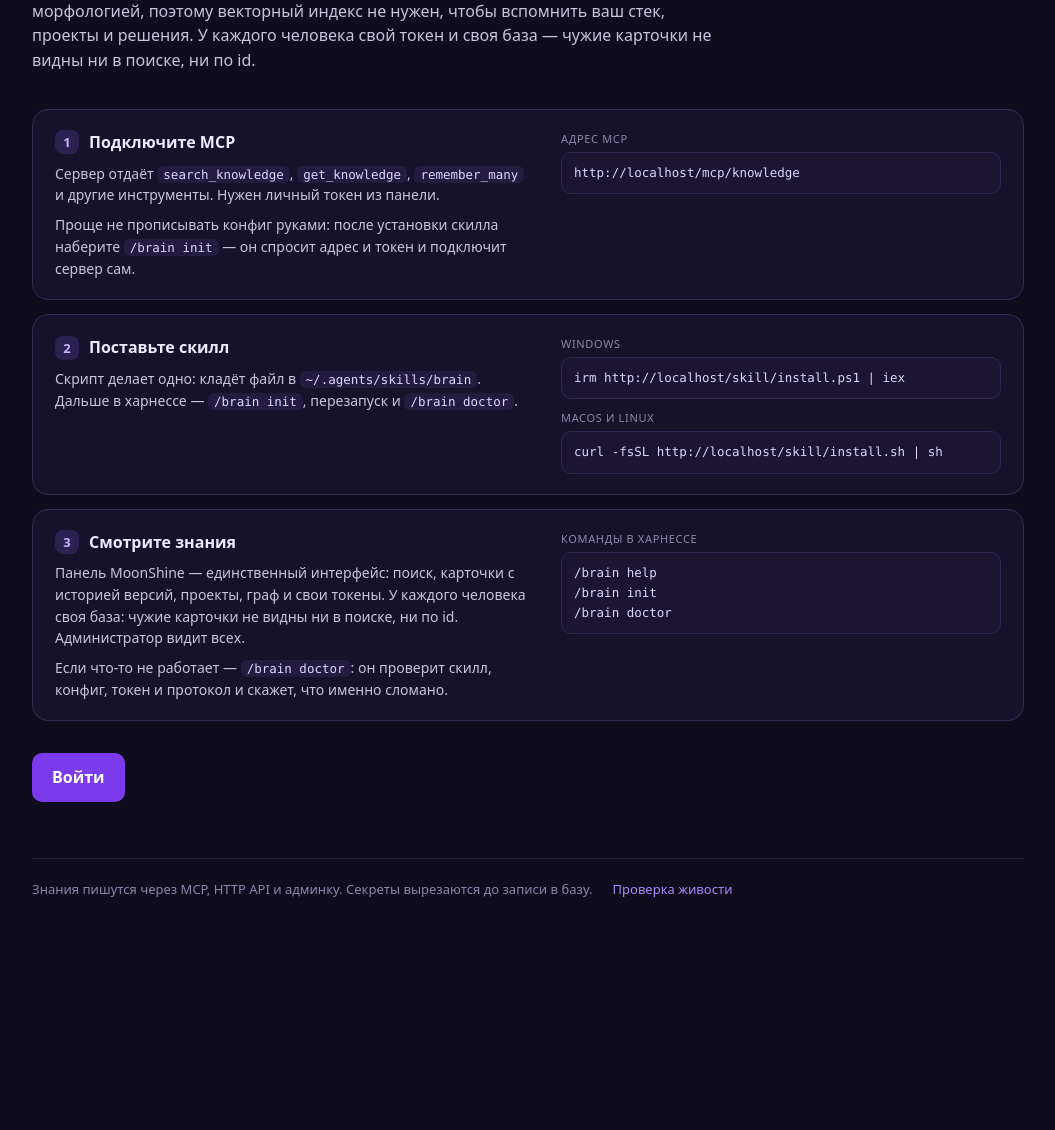
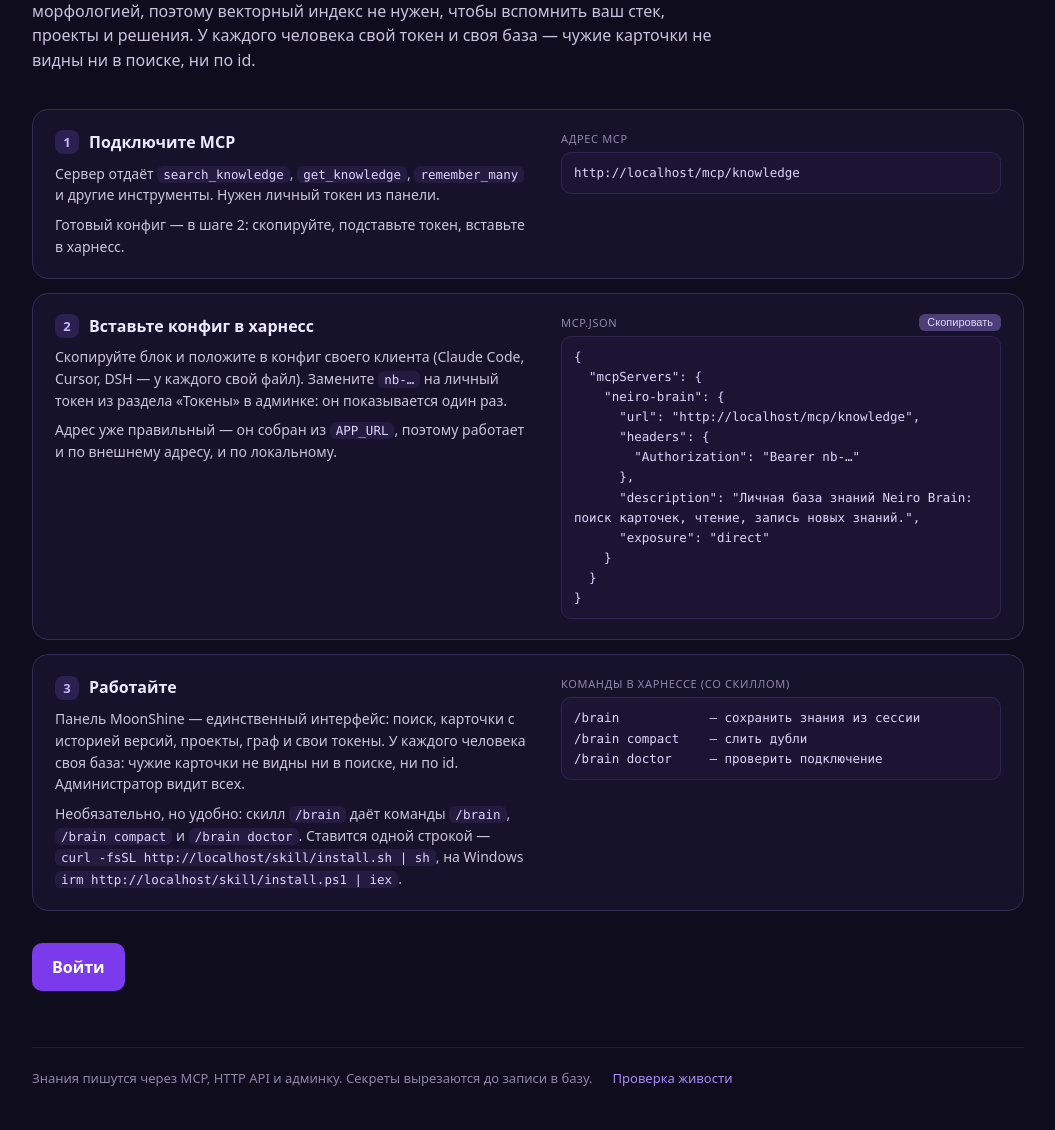
Before and after one commit to skolosov/neiro-brain, a Laravel app: page / in a window 1280 px wide. Shown: the part 298-1428 px from the top of the page, without its empty margins (112-1167 px from the left). Before the commit the page ends 1195 px from the top, so only its background shows below. Run offline with Laravel 12, Linux system fonts and the light colour scheme; parts of the project's set-up code (start-up, migrations or seed data) failed here and were passed over; some libraries are stand-ins or nearby versions.

Commit message:
Лендинг: копируемый mcp.json вместо установщиков, адрес от APP_URL

```diff
--- a/resources/views/home.blade.php
+++ b/resources/views/home.blade.php
@@ -54,8 +54,7 @@
                 <h2><span class="step-num">1</span> Подключите MCP</h2>
                 <p>Сервер отдаёт <code>search_knowledge</code>, <code>get_knowledge</code>,
                     <code>remember_many</code> и другие инструменты. Нужен личный токен из панели.</p>
-                <p>Проще не прописывать конфиг руками: после установки скилла наберите
-                    <code>/brain init</code> — он спросит адрес и токен и подключит сервер сам.</p>
+                <p>Готовый конфиг — в шаге 2: скопируйте, подставьте токен, вставьте в харнесс.</p>
             </div>
             <div class="cmds">
                 <div>
@@ -67,37 +66,52 @@
 
         <section class="step">
             <div>
-                <h2><span class="step-num">2</span> Поставьте скилл</h2>
-                <p>Скрипт делает одно: кладёт файл в <code>~/.agents/skills/brain</code>.
-                    Дальше в харнессе — <code>/brain init</code>, перезапуск и <code>/brain doctor</code>.</p>
+                <h2><span class="step-num">2</span> Вставьте конфиг в харнесс</h2>
+                <p>Скопируйте блок и положите в конфиг своего клиента (Claude Code, Cursor, DSH —
+                    у каждого свой файл). Замените <code>nb-…</code> на личный токен из раздела
+                    «Токены» в админке: он показывается один раз.</p>
+                <p>Адрес уже правильный — он собран из <code>APP_URL</code>, поэтому работает и по
+                    внешнему адресу, и по локальному.</p>
             </div>
             <div class="cmds">
                 <div>
-                    <div class="cmd-label">Windows</div>
-                    <pre><code>irm {{ url('/skill/install.ps1') }} | iex</code></pre>
-                </div>
-                <div>
-                    <div class="cmd-label">macOS и Linux</div>
-                    <pre><code>curl -fsSL {{ url('/skill/install.sh') }} | sh</code></pre>
+                    <div class="cmd-label">
+                        mcp.json
+                        <button type="button" id="nb-copy-mcp" class="btn" style="float:right;padding:0 8px;font-size:11px;line-height:1.6;background:#4c3f78;border:0;border-radius:6px;color:#ddd6fe;cursor:pointer" onclick="nbCopyMcp(this)">Скопировать</button>
+                    </div>
+                    <pre id="nb-mcp-json"><code>{
+  "mcpServers": {
+    "neiro-brain": {
+      "url": "{{ url('/mcp/knowledge') }}",
+      "headers": {
+        "Authorization": "Bearer nb-…"
+      },
+      "description": "Личная база знаний Neiro Brain: поиск карточек, чтение, запись новых знаний.",
+      "exposure": "direct"
+    }
+  }
+}</code></pre>
                 </div>
             </div>
         </section>
 
         <section class="step">
             <div>
-                <h2><span class="step-num">3</span> Смотрите знания</h2>
+                <h2><span class="step-num">3</span> Работайте</h2>
                 <p>Панель MoonShine — единственный интерфейс: поиск, карточки с историей версий,
                     проекты, граф и свои токены. У каждого человека своя база: чужие карточки не
                     видны ни в поиске, ни по id. Администратор видит всех.</p>
-                <p>Если что-то не работает — <code>/brain doctor</code>: он проверит скилл, конфиг,
-                    токен и протокол и скажет, что именно сломано.</p>
+                <p>Необязательно, но удобно: скилл <code>/brain</code> даёт команды
+                    <code>/brain</code>, <code>/brain compact</code> и <code>/brain doctor</code>.
+                    Ставится одной строкой — <code>curl -fsSL {{ url('/skill/install.sh') }} | sh</code>,
+                    на Windows <code>irm {{ url('/skill/install.ps1') }} | iex</code>.</p>
             </div>
             <div class="cmds">
                 <div>
-                    <div class="cmd-label">Команды в харнессе</div>
-                    <pre><code>/brain help
-/brain init
-/brain doctor</code></pre>
+                    <div class="cmd-label">Команды в харнессе (со скиллом)</div>
+                    <pre><code>/brain            — сохранить знания из сессии
+/brain compact    — слить дубли
+/brain doctor     — проверить подключение</code></pre>
                 </div>
             </div>
         </section>
@@ -112,5 +126,40 @@
         <a href="{{ url('/up') }}">Проверка живости</a>
     </footer>
 </div>
+
+<script>
+    function nbCopyMcp(button) {
+        var pre = document.getElementById('nb-mcp-json');
+        var text = pre.innerText || pre.textContent;
+        var restore = function () {
+            button.textContent = 'Скопировать';
+        };
+        var done = function () {
+            button.textContent = 'Скопировано';
+            window.setTimeout(restore, 2000);
+        };
+
+        if (navigator.clipboard && window.isSecureContext) {
+            navigator.clipboard.writeText(text).then(done).catch(function () {
+                window.getSelection().selectAllChildren(pre);
+                done();
+            });
+            return;
+        }
+
+        var range = document.createRange();
+        range.selectNodeContents(pre);
+        window.getSelection().removeAllRanges();
+        window.getSelection().addRange(range);
+
+        try {
+            document.execCommand('copy');
+            done();
+        } catch (error) {
+            button.textContent = 'Нажмите Ctrl+C';
+            window.setTimeout(restore, 3000);
+        }
+    }
+</script>
 </body>
 </html>
```
Also changed, not shown: tests/Feature/LandingTest.php (added, +35 -0 lines).
